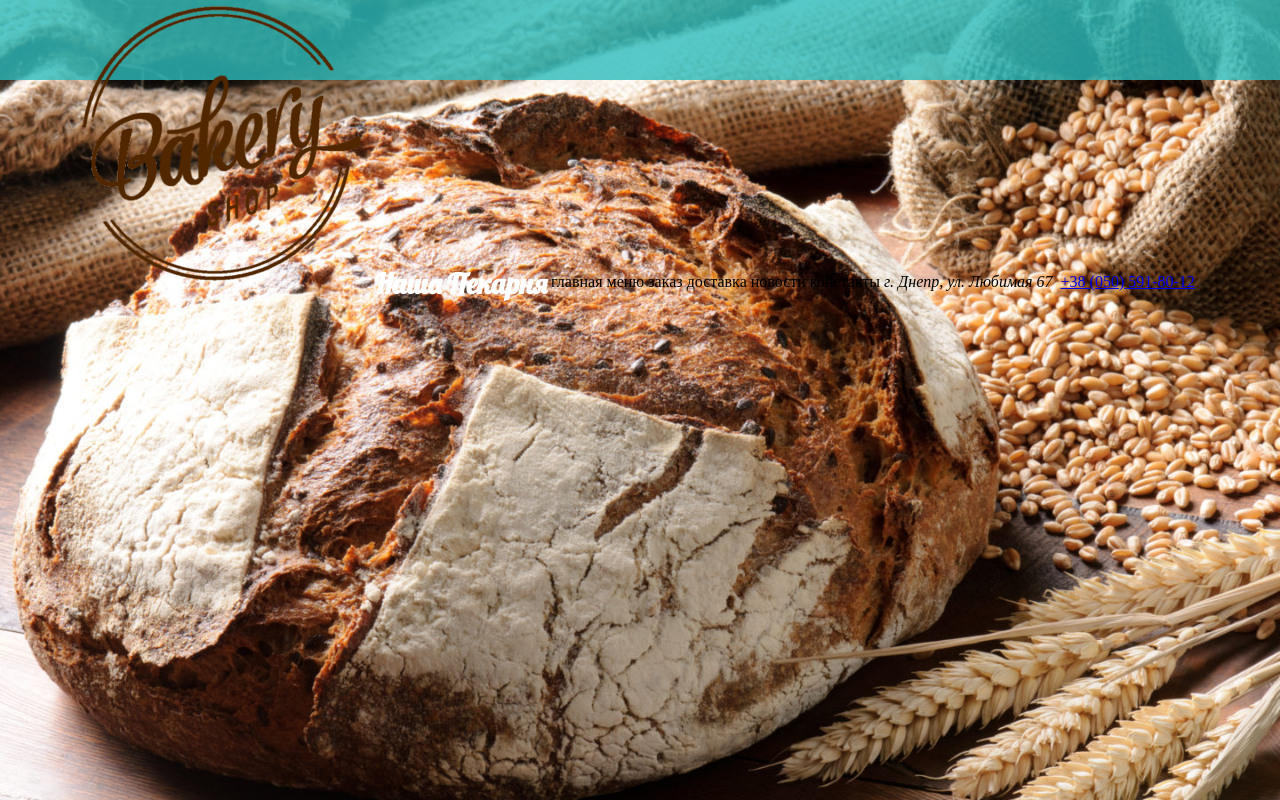
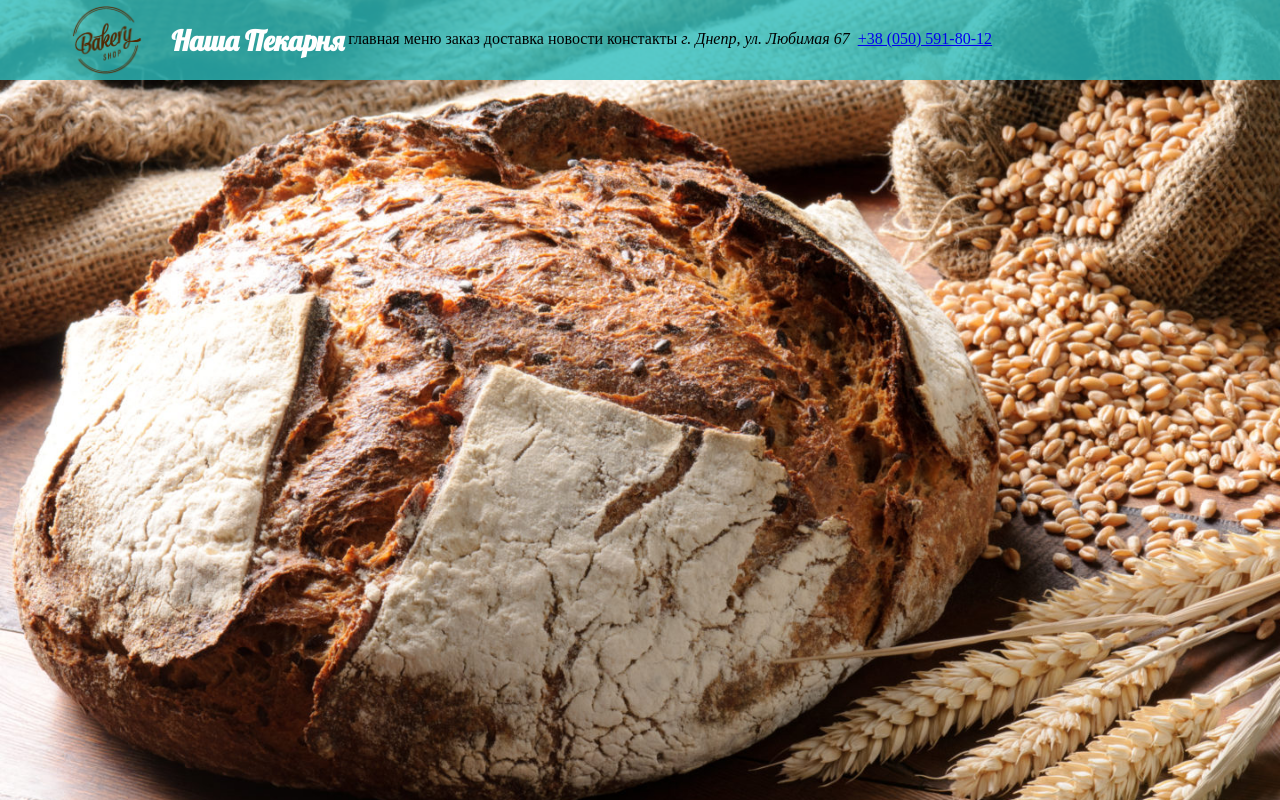
Before and after one commit to G-Grand/HCJS, a plain HTML site: page project/index.html in a window 1280 px wide. Drawn offline with Linux system fonts and the light colour scheme.

Commit message:
fix styles

```diff
--- a/project/index.css
+++ b/project/index.css
@@ -27,8 +27,11 @@ body {
 
 .logo {
     display: inline-block;
+    vertical-align: middle;
+    padding-top: 5px;
     height: 100%;
 }
+.logo img {height: 70px;}
 
 .siteName {
     display: inline-block;
@@ -37,6 +40,7 @@ body {
     font-size: 28px;
     color: #fff;
     margin: 0;
+    padding-left: 24px;
     vertical-align: middle;
 }
 
```
